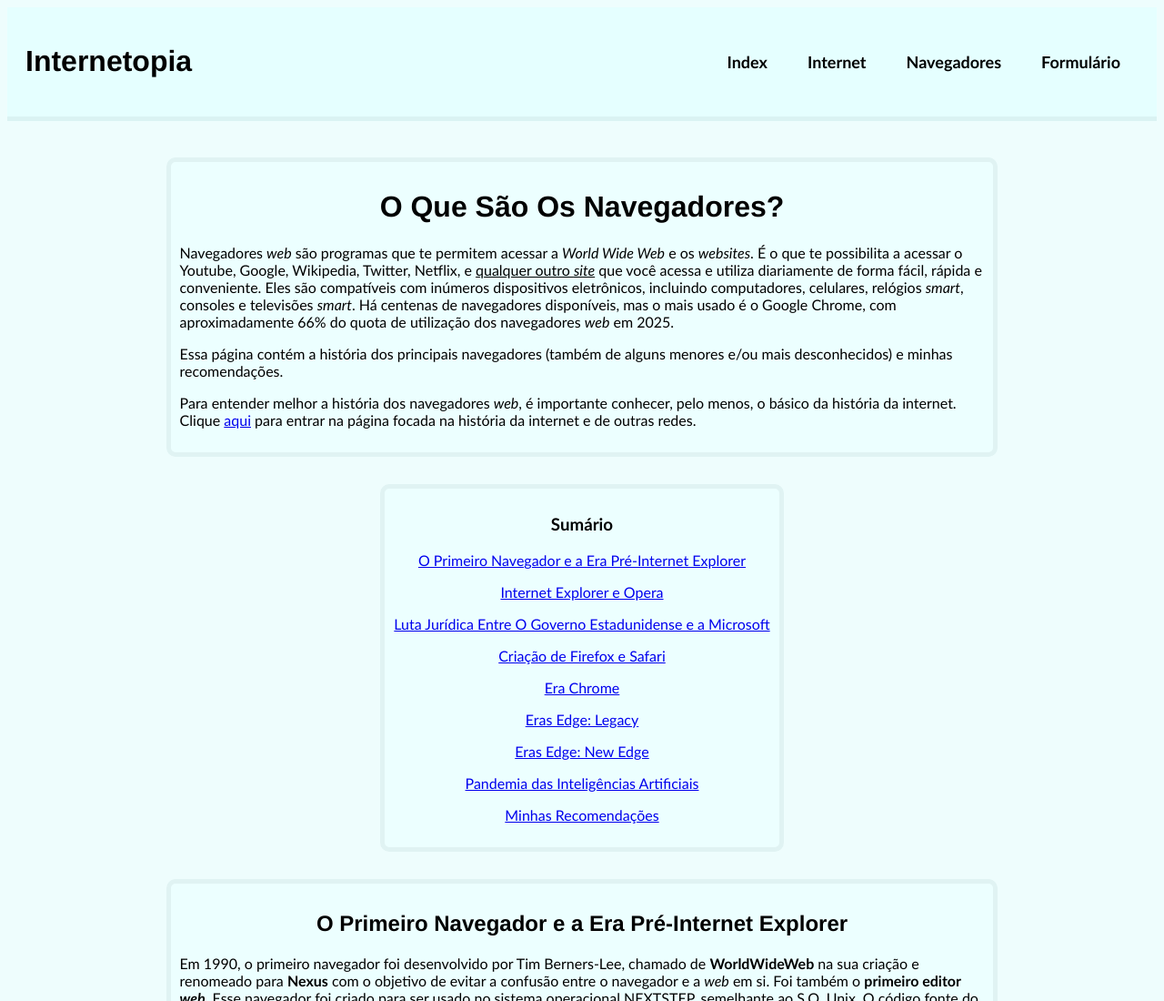
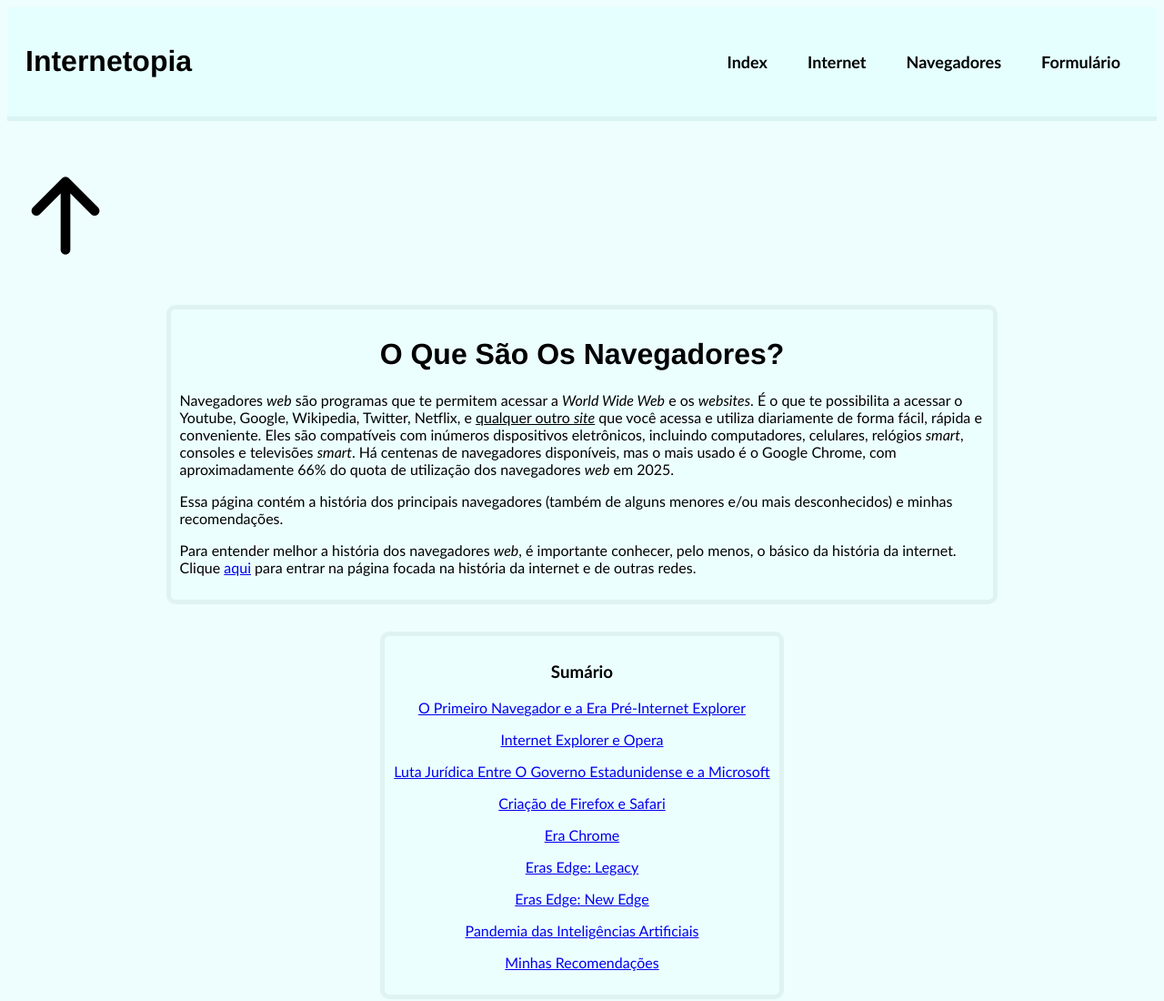
Before and after one commit to LiveHorseReaction/Projeto-sobre-a-Internet, a plain HTML site: page navegadores.html in a window 1280 px wide. Shown: the top 1100 px of the page at 91% size. Drawn offline with Linux system fonts and the light colour scheme.

Commit message:
Add files via upload

```diff
--- a/navegadores.html
+++ b/navegadores.html
@@ -26,6 +26,13 @@
             <a class="nav_text" href="formulario.html">Formulário</a>
         </div>
     </div>
+
+    <div class="divbuttonreturn">
+        <a href="#">
+            <img class="arrowreturn" src="sitewideimagens/arrow-top.png" alt="">
+        </a>
+    </div>
+
     <div class="divtext">
         <h1>O Que São Os Navegadores?</h1>
         <p>Navegadores <i>web</i> são programas que te permitem acessar a <i>World Wide Web</i> e os <i>websites</i>. É
```
